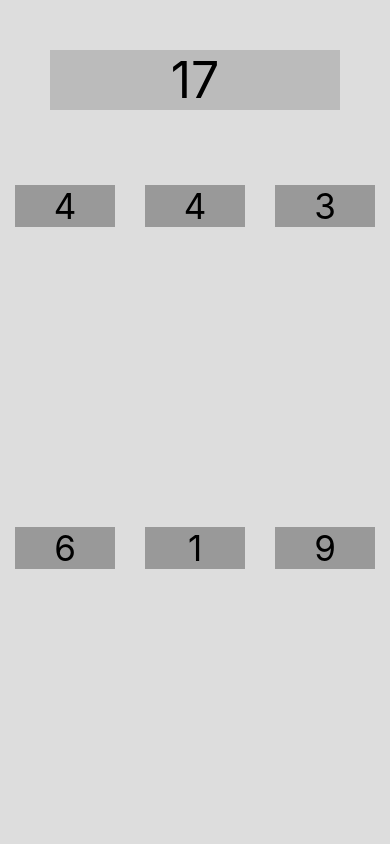
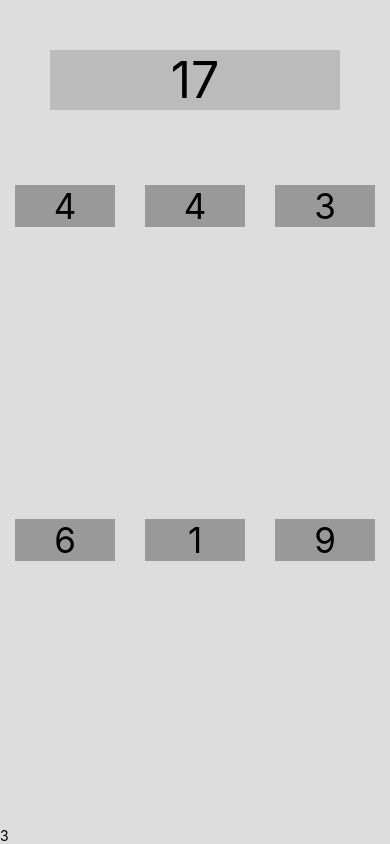
Before and after one commit to Abhiek187/TargetSum, a React Native app: screen / in a window 390 px wide. Built offline with nearby package versions, Linux system fonts and the light colour scheme.

Commit message:
Give the player 10 seconds to select the numbers

```diff
--- a/src/components/App.js
+++ b/src/components/App.js
@@ -4,6 +4,6 @@ import Game from "./Game";
 
 export default function App() {
   return (
-    <Game randomNumberCount={6} />
+    <Game randomNumberCount={6} initialSeconds={10} />
   );
 }
--- a/src/components/Game.js
+++ b/src/components/Game.js
@@ -1,11 +1,12 @@
 import { StatusBar } from "expo-status-bar";
-import React, { useState, useMemo } from "react";
+import React, { useState, useMemo, useEffect } from "react";
 import PropTypes from "prop-types";
 import { StyleSheet, Text, View } from "react-native";
 import RandomNumber from "./RandomNumber";
 
-export default function Game({ randomNumberCount }) {
+export default function Game({ randomNumberCount, initialSeconds }) {
   const [selectedIds, setselectedIds] = useState([]);
+  const [remainingSeconds, setRemainingSeconds] = useState(initialSeconds);
 
   // Generate a random number between min (inclusive) and max (non-inclusive)
   const getRandomNumber = (min, max) => min + Math.floor((max - min) * Math.random());
@@ -20,6 +21,23 @@ export default function Game({ randomNumberCount }) {
   , [randomNumbers, randomNumberCount]);
   // TODO: Shuffle the random numbers
 
+  useEffect(() => {
+    // Start the game timer
+    const intervalId = setInterval(() => {
+      setRemainingSeconds(remainingSeconds => {
+        if (remainingSeconds - 1 === 0) {
+          clearInterval(intervalId);
+        }
+
+        return remainingSeconds - 1;
+      });
+    }, 1000);
+
+    return () => {
+      clearInterval(intervalId);
+    };
+  }, []);
+
   // Check if the number is present in selectedIds array
   const isNumberSelected = numberIndex => selectedIds.indexOf(numberIndex) >= 0;
 
@@ -27,17 +45,17 @@ export default function Game({ randomNumberCount }) {
     setselectedIds([...selectedIds, numberIndex]);
   };
 
-  // Statuses: PLAYING, WON, LOST (IIFY)
+  // Statuses: PLAYING, WON, LOST (IIFE)
   const gameStatus = (() => {
     const sumSelected = selectedIds.reduce((acc, curr) =>
       acc + randomNumbers[curr], 0);
 
-    if (sumSelected < target) {
-      return "PLAYING";
+    if (sumSelected > target || remainingSeconds === 0) {
+      return "LOST";
     } else if (sumSelected === target) {
       return "WON";
     } else {
-      return "LOST";
+      return "PLAYING";
     }
   })();
 
@@ -57,13 +75,15 @@ export default function Game({ randomNumberCount }) {
           />
         )}
       </View>
+      <Text>{remainingSeconds}</Text>
       <StatusBar style="auto" />
     </View>
   );
 }
 
 Game.propTypes = {
-  randomNumberCount: PropTypes.number.isRequired
+  randomNumberCount: PropTypes.number.isRequired,
+  initialSeconds: PropTypes.number.isRequired
 };
 
 const styles = StyleSheet.create({
```
